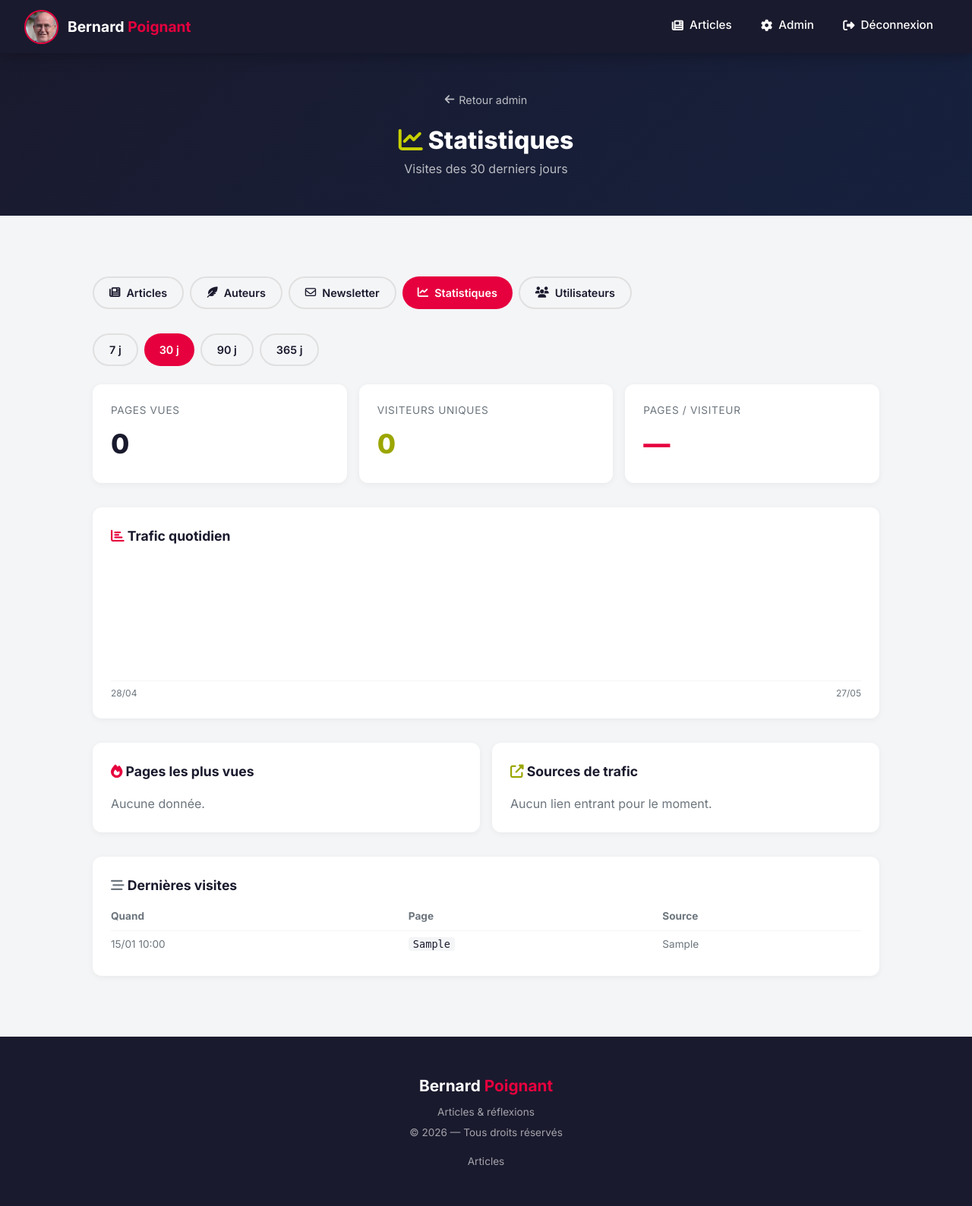
After one commit to pierrepoignant/bpoignant, a Flask app: page /admin/analytics/ in a window 1280 px wide. The commit adds this page. Shown: the whole page at 76% size. Run offline with Flask 3, Linux system fonts and the light colour scheme; a user stored in the database is signed in; tables that the repository leaves empty hold one stand-in row (values such as "Sample post").

```diff
--- a/__init__.py
+++ b/__init__.py
@@ -93,6 +93,11 @@ def create_app(db_name='ovh'):
     app.register_blueprint(newsletter_bp)
     app.register_blueprint(admin_subscribers_bp)
 
+    from analytics.models import PageView  # noqa: F401
+    from analytics import analytics_bp, register_tracking
+    app.register_blueprint(analytics_bp)
+    register_tracking(app)
+
     with app.app_context():
         db.create_all()
         _seed_admin_user()
--- /dev/null
+++ b/analytics/templates/analytics_dashboard.html
@@ -0,0 +1,132 @@
+{% extends 'base.html' %}
+{% block title %}Statistiques{% endblock %}
+
+{% block content %}
+<section style="background: linear-gradient(135deg, var(--noir), #16213E); padding: 3rem 2rem; text-align: center; color: white;">
+    <a href="{{ url_for('admin_articles.list_articles') }}" class="back-link"><i class="fas fa-arrow-left"></i> Retour admin</a>
+    <h1 style="font-size: 2rem; font-weight: 800;"><i class="fas fa-chart-line" style="color: var(--vert);"></i> Statistiques</h1>
+    <p style="color: rgba(255,255,255,0.7);">Visites des {{ days }} derniers jours</p>
+</section>
+
+<section class="section" style="max-width: 1100px;">
+    <div style="display: flex; gap: 0.5rem; margin-bottom: 2rem; flex-wrap: wrap;">
+        <a href="{{ url_for('admin_articles.list_articles') }}" class="btn btn-sm btn-outline" style="color: var(--noir); border-color: #e0e0e0;"><i class="fas fa-newspaper"></i> Articles</a>
+        <a href="{{ url_for('admin_authors.list_authors') }}" class="btn btn-sm btn-outline" style="color: var(--noir); border-color: #e0e0e0;"><i class="fas fa-feather-alt"></i> Auteurs</a>
+        <a href="{{ url_for('admin_subscribers.list_subscribers') }}" class="btn btn-sm btn-outline" style="color: var(--noir); border-color: #e0e0e0;"><i class="far fa-envelope"></i> Newsletter</a>
+        <a href="{{ url_for('analytics.dashboard') }}" class="btn btn-sm btn-primary"><i class="fas fa-chart-line"></i> Statistiques</a>
+        <a href="{{ url_for('auth.list_users') }}" class="btn btn-sm btn-outline" style="color: var(--noir); border-color: #e0e0e0;"><i class="fas fa-users"></i> Utilisateurs</a>
+    </div>
+
+    <div style="display: flex; gap: 0.5rem; margin-bottom: 1.5rem; flex-wrap: wrap;">
+        {% for d in [7, 30, 90, 365] %}
+        <a href="?days={{ d }}" class="btn btn-sm {% if days == d %}btn-primary{% else %}btn-outline{% endif %}"
+           {% if days != d %}style="color: var(--noir); border-color: #e0e0e0;"{% endif %}>{{ d }} j</a>
+        {% endfor %}
+    </div>
+
+    <!-- KPI cards -->
+    <div style="display: grid; grid-template-columns: repeat(auto-fit, minmax(220px, 1fr)); gap: 1rem; margin-bottom: 2rem;">
+        <div style="background: white; padding: 1.5rem; border-radius: 12px; box-shadow: 0 2px 8px rgba(0,0,0,0.05);">
+            <div style="color: var(--gris); font-size: 0.85rem; text-transform: uppercase; letter-spacing: 0.05em;">Pages vues</div>
+            <div style="font-size: 2.2rem; font-weight: 800; color: var(--noir); margin-top: 0.3rem;">{{ '{:,}'.format(total_views).replace(',', ' ') }}</div>
+        </div>
+        <div style="background: white; padding: 1.5rem; border-radius: 12px; box-shadow: 0 2px 8px rgba(0,0,0,0.05);">
+            <div style="color: var(--gris); font-size: 0.85rem; text-transform: uppercase; letter-spacing: 0.05em;">Visiteurs uniques</div>
+            <div style="font-size: 2.2rem; font-weight: 800; color: var(--vert-fonce); margin-top: 0.3rem;">{{ '{:,}'.format(unique_visitors).replace(',', ' ') }}</div>
+        </div>
+        <div style="background: white; padding: 1.5rem; border-radius: 12px; box-shadow: 0 2px 8px rgba(0,0,0,0.05);">
+            <div style="color: var(--gris); font-size: 0.85rem; text-transform: uppercase; letter-spacing: 0.05em;">Pages / visiteur</div>
+            <div style="font-size: 2.2rem; font-weight: 800; color: var(--rouge); margin-top: 0.3rem;">
+                {{ '%.1f'|format(total_views / unique_visitors) if unique_visitors else '—' }}
+            </div>
+        </div>
+    </div>
+
+    <!-- Daily chart -->
+    <div style="background: white; padding: 1.5rem; border-radius: 12px; box-shadow: 0 2px 8px rgba(0,0,0,0.05); margin-bottom: 2rem;">
+        <h2 style="font-size: 1.1rem; margin: 0 0 1rem;"><i class="fas fa-chart-bar" style="color: var(--rouge);"></i> Trafic quotidien</h2>
+        <div style="display: flex; align-items: flex-end; gap: 2px; height: 160px; border-bottom: 1px solid var(--gris-clair); padding-bottom: 4px; overflow-x: auto;">
+            {% for p in series %}
+            <div title="{{ p.date.strftime('%d/%m/%Y') }} — {{ p.views }} vues, {{ p.uniques }} visiteurs"
+                 style="flex: 1; min-width: 4px; background: linear-gradient(180deg, var(--rouge), var(--rouge-fonce));
+                        height: {{ (p.views / max_views * 100)|round(1) }}%;
+                        border-radius: 2px 2px 0 0; opacity: {{ 0.4 if p.views == 0 else 1 }};"></div>
+            {% endfor %}
+        </div>
+        <div style="display: flex; justify-content: space-between; font-size: 0.75rem; color: var(--gris); margin-top: 6px;">
+            <span>{{ series[0].date.strftime('%d/%m') }}</span>
+            <span>{{ series[-1].date.strftime('%d/%m') }}</span>
+        </div>
+    </div>
+
+    <!-- Top pages + referrers side by side -->
+    <div style="display: grid; grid-template-columns: repeat(auto-fit, minmax(320px, 1fr)); gap: 1rem; margin-bottom: 2rem;">
+        <div style="background: white; padding: 1.5rem; border-radius: 12px; box-shadow: 0 2px 8px rgba(0,0,0,0.05);">
+            <h2 style="font-size: 1.1rem; margin: 0 0 1rem;"><i class="fas fa-fire" style="color: var(--rouge);"></i> Pages les plus vues</h2>
+            {% if top_pages %}
+            <table style="width: 100%; border-collapse: collapse; font-size: 0.9rem;">
+                {% for p in top_pages %}
+                <tr style="border-top: 1px solid var(--gris-clair);">
+                    <td style="padding: 0.5rem 0; word-break: break-all;"><code style="background: var(--gris-clair); padding: 1px 6px; border-radius: 4px; font-size: 0.8rem;">{{ p.path }}</code></td>
+                    <td style="padding: 0.5rem 0; text-align: right; font-weight: 600;">{{ p.n }}</td>
+                </tr>
+                {% endfor %}
+            </table>
+            {% else %}
+            <p style="color: var(--gris); margin: 0;">Aucune donnée.</p>
+            {% endif %}
+        </div>
+
+        <div style="background: white; padding: 1.5rem; border-radius: 12px; box-shadow: 0 2px 8px rgba(0,0,0,0.05);">
+            <h2 style="font-size: 1.1rem; margin: 0 0 1rem;"><i class="fas fa-external-link-alt" style="color: var(--vert-fonce);"></i> Sources de trafic</h2>
+            {% if top_referrers %}
+            <table style="width: 100%; border-collapse: collapse; font-size: 0.9rem;">
+                {% for r in top_referrers %}
+                <tr style="border-top: 1px solid var(--gris-clair);">
+                    <td style="padding: 0.5rem 0; word-break: break-all;"><a href="{{ r.referrer }}" target="_blank" rel="noopener" style="color: var(--noir);">{{ r.referrer }}</a></td>
+                    <td style="padding: 0.5rem 0; text-align: right; font-weight: 600;">{{ r.n }}</td>
+                </tr>
+                {% endfor %}
+            </table>
+            {% else %}
+            <p style="color: var(--gris); margin: 0;">Aucun lien entrant pour le moment.</p>
+            {% endif %}
+        </div>
+    </div>
+
+    {% if countries %}
+    <div style="background: white; padding: 1.5rem; border-radius: 12px; box-shadow: 0 2px 8px rgba(0,0,0,0.05); margin-bottom: 2rem;">
+        <h2 style="font-size: 1.1rem; margin: 0 0 1rem;"><i class="fas fa-globe-europe" style="color: var(--rouge);"></i> Pays</h2>
+        <div style="display: flex; flex-wrap: wrap; gap: 0.5rem;">
+            {% for c in countries %}
+            <span style="background: var(--gris-clair); padding: 4px 10px; border-radius: 12px; font-size: 0.85rem;">
+                <strong>{{ c.country }}</strong> · {{ c.n }}
+            </span>
+            {% endfor %}
+        </div>
+    </div>
+    {% endif %}
+
+    <div style="background: white; padding: 1.5rem; border-radius: 12px; box-shadow: 0 2px 8px rgba(0,0,0,0.05);">
+        <h2 style="font-size: 1.1rem; margin: 0 0 1rem;"><i class="fas fa-stream" style="color: var(--gris);"></i> Dernières visites</h2>
+        {% if recent %}
+        <table style="width: 100%; border-collapse: collapse; font-size: 0.85rem;">
+            <thead style="color: var(--gris);">
+                <tr><th style="text-align: left; padding-bottom: 0.5rem;">Quand</th><th style="text-align: left; padding-bottom: 0.5rem;">Page</th><th style="text-align: left; padding-bottom: 0.5rem;">Source</th></tr>
+            </thead>
+            <tbody>
+                {% for v in recent %}
+                <tr style="border-top: 1px solid var(--gris-clair);">
+                    <td style="padding: 0.4rem 0; color: var(--gris); white-space: nowrap;">{{ v.created_at.strftime('%d/%m %H:%M') }}</td>
+                    <td style="padding: 0.4rem 0; word-break: break-all;"><code style="background: var(--gris-clair); padding: 1px 6px; border-radius: 4px;">{{ v.path }}</code></td>
+                    <td style="padding: 0.4rem 0; color: var(--gris); word-break: break-all;">{{ v.referrer or '—' }}</td>
+                </tr>
+                {% endfor %}
+            </tbody>
+        </table>
+        {% else %}
+        <p style="color: var(--gris); margin: 0;">Aucune visite enregistrée.</p>
+        {% endif %}
+    </div>
+</section>
+{% endblock %}
--- a/articles/templates/articles_admin_list.html
+++ b/articles/templates/articles_admin_list.html
@@ -12,6 +12,7 @@
         <a href="{{ url_for('admin_articles.list_articles') }}" class="btn btn-sm btn-primary"><i class="fas fa-newspaper"></i> Articles</a>
         <a href="{{ url_for('admin_authors.list_authors') }}" class="btn btn-sm btn-outline" style="color: var(--noir); border-color: #e0e0e0;"><i class="fas fa-feather-alt"></i> Auteurs</a>
         <a href="{{ url_for('admin_subscribers.list_subscribers') }}" class="btn btn-sm btn-outline" style="color: var(--noir); border-color: #e0e0e0;"><i class="far fa-envelope"></i> Newsletter</a>
+        <a href="{{ url_for('analytics.dashboard') }}" class="btn btn-sm btn-outline" style="color: var(--noir); border-color: #e0e0e0;"><i class="fas fa-chart-line"></i> Statistiques</a>
         <a href="{{ url_for('auth.list_users') }}" class="btn btn-sm btn-outline" style="color: var(--noir); border-color: #e0e0e0;"><i class="fas fa-users"></i> Utilisateurs</a>
     </div>
 
--- a/newsletter/templates/subscribers_admin_list.html
+++ b/newsletter/templates/subscribers_admin_list.html
@@ -13,6 +13,7 @@
         <a href="{{ url_for('admin_articles.list_articles') }}" class="btn btn-sm btn-outline" style="color: var(--noir); border-color: #e0e0e0;"><i class="fas fa-newspaper"></i> Articles</a>
         <a href="{{ url_for('admin_authors.list_authors') }}" class="btn btn-sm btn-outline" style="color: var(--noir); border-color: #e0e0e0;"><i class="fas fa-feather-alt"></i> Auteurs</a>
         <a href="{{ url_for('admin_subscribers.list_subscribers') }}" class="btn btn-sm btn-primary"><i class="far fa-envelope"></i> Newsletter</a>
+        <a href="{{ url_for('analytics.dashboard') }}" class="btn btn-sm btn-outline" style="color: var(--noir); border-color: #e0e0e0;"><i class="fas fa-chart-line"></i> Statistiques</a>
         <a href="{{ url_for('auth.list_users') }}" class="btn btn-sm btn-outline" style="color: var(--noir); border-color: #e0e0e0;"><i class="fas fa-users"></i> Utilisateurs</a>
     </div>
 
```
Also changed, not shown: analytics/tracking.py (added, +171 -0 lines), static/css/style.css (+20 -30 lines).
